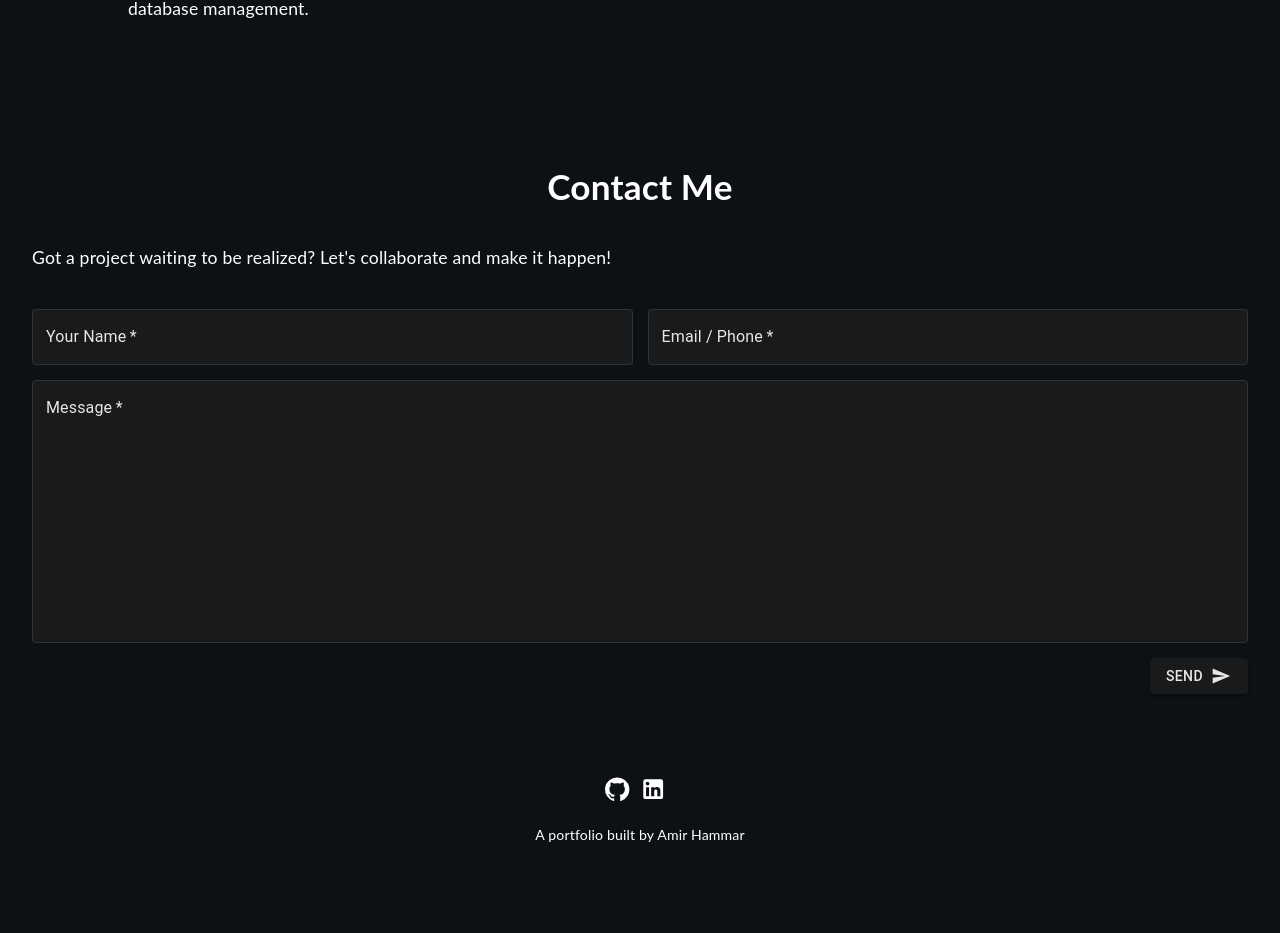
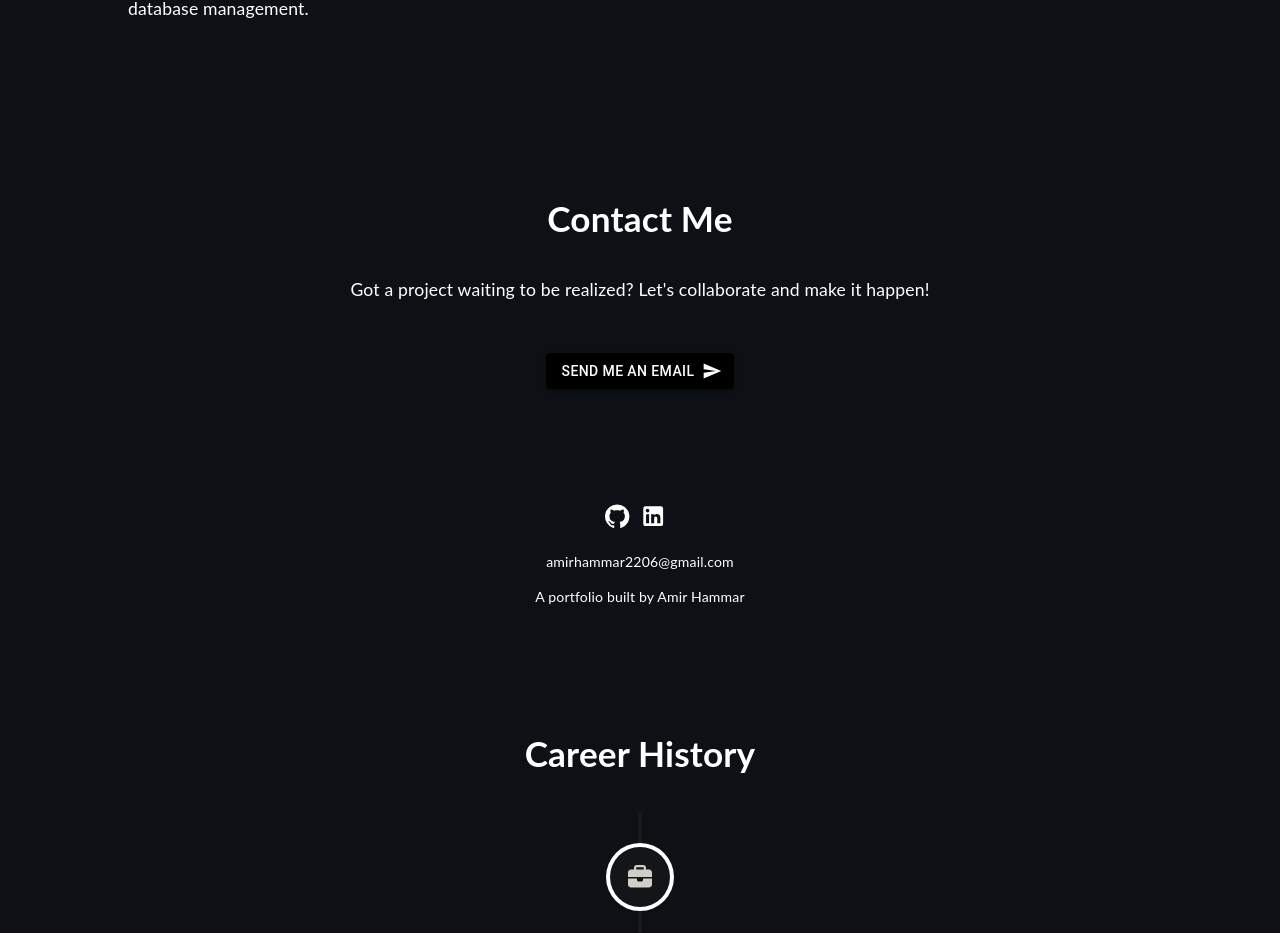
Before and after one commit to AbeKing13/my-portfolio, a React (Create React App) app: page / in a window 1280 px wide. Shown: the part 5640-6573 px from the top of the page. Built offline with nearby package versions, Linux system fonts and the light colour scheme.

Commit message:
Issue #11: Removed the old way to contact and now it works by opening the default email app of the user

```diff
--- a/src/assets/styles/Contact.scss
+++ b/src/assets/styles/Contact.scss
@@ -1,90 +1,36 @@
 .dark-mode {
-  .contact-form {
-
-    .MuiInputBase-input {
+  .contact_wrapper {
+    .email-button {
+      background-color: #000 !important;
       color: #fff !important;
-      background-color: #131516 !important;
-    }
-
-    .MuiOutlinedInput-root {
-      background-color: #131516 !important;
-    }
-
-
-    button {
-      background-color: rgb(24, 26, 27) !important;
-      color: rgb(232, 230, 227) !important;
 
       &:hover {
-        background-color: #ffffff !important;
-        color: #131516 !important;
+        background-color: #5000ca !important;
+        color: #fff !important;
       }
     }
-
-    fieldset {
-      background-color: rgb(24, 26, 27);
-      color: rgb(232, 230, 227);
-    }
-
-    .MuiOutlinedInput-notchedOutline {
-      border-color: #323333 !important;
-      transition: border-color 0.3s ease;
-    }
-    .MuiOutlinedInput-root:hover .MuiOutlinedInput-notchedOutline {
-      border-color: rgb(232, 230, 227) !important;
-    }
-  }
-
-  label {
-    color: rgb(232, 230, 227) !important;
   }
 }
 
-.contact_wrapper svg {
-  font-size: 1em;
-  vertical-align: middle;
-  margin-right: 5px;
-}
+.light-mode {
+  .contact_wrapper {
+    .email-button {
+      background-color: #ffffff !important;
+      color: #1e1d1d !important;
 
-.contact-form {
-  padding-top: 20px;
-
-  button {
-    float: right;
-    background-color: white;
-    color: #050f0b;
-  }
-
-  button:hover {
-    background-color: #050f0b;
-    color: white;
-  }
-
-  fieldset {
-    background-color: white;
+      &:hover {
+        background-color: #000 !important;
+        color: #fff !important;
+      }
+    }
   }
 }
 
-label {
-  font-size: 1.2rem;
-  font-family: "DomaineDispNar-Medium", sans-serif;
+.contact_wrapper {
+  text-align: center;
+  padding: 2rem;
+
+  .email-button {
+    margin-top: 2rem;
+  }
 }
-
-.form-flex {
-  display: flex;
-  gap: 15px;
-  padding-bottom: 15px;
-}
-
-.form-flex .MuiFormControl-root {
-  width: 100%;
-}
-
-form {
-  width: 100% !important;
-}
-
-.body-form {
-  width: 100% !important;
-  margin-bottom: 15px !important;
-}
--- a/src/components/Contact.tsx
+++ b/src/components/Contact.tsx
@@ -1,59 +1,11 @@
-import React, { useRef, useState } from "react";
+import React from "react";
 import "../assets/styles/Contact.scss";
-import Box from "@mui/material/Box";
 import Button from "@mui/material/Button";
 import SendIcon from "@mui/icons-material/Send";
-import TextField from "@mui/material/TextField";
-import emailjs from "@emailjs/browser";
 
 function Contact() {
-  const [name, setName] = useState<string>("");
-  const [email, setEmail] = useState<string>("");
-  const [message, setMessage] = useState<string>("");
-
-  const [nameError, setNameError] = useState<boolean>(false);
-  const [emailError, setEmailError] = useState<boolean>(false);
-  const [messageError, setMessageError] = useState<boolean>(false);
-
-  const form = useRef();
-
-  const sendEmail = (e: any) => {
-    e.preventDefault();
-
-    setNameError(name === "");
-    setEmailError(email === "");
-    setMessageError(message === "");
-
-    /* Uncomment below if you want to enable the emailJS */
-
-    if (name !== "" && email !== "" && message !== "") {
-      const templateParams = {
-        name: name,
-        email: email,
-        message: message,
-      };
-
-      emailjs
-        .send(
-          "service_jrmf9e6",
-          "template_qclndtb",
-          templateParams,
-          "WIaYGneROYSZk63Rd"
-        )
-        .then(
-          (response: any) => {
-            console.log("SUCCESS!", response.status, response.text);
-          },
-          (error: any) => {
-            console.log("FAILED...", error);
-          }
-        );
-
-      // Clear the form fields after sending
-      setName("");
-      setEmail("");
-      setMessage("");
-    }
+  const handleEmailClick = () => {
+    window.location.href = "mailto:amirhammar2206@gmail.com";
   };
 
   return (
@@ -65,64 +17,14 @@ function Contact() {
             Got a project waiting to be realized? Let's collaborate and make it
             happen!
           </p>
-          <Box
-            ref={form}
-            component="form"
-            noValidate
-            autoComplete="off"
-            className="contact-form"
+          <Button
+            variant="contained"
+            endIcon={<SendIcon />}
+            onClick={handleEmailClick}
+            className="email-button"
           >
-            <div className="form-flex">
-              <TextField
-                required
-                id="outlined-required"
-                label="Your Name"
-                placeholder="What's your name?"
-                value={name}
-                onChange={(e) => {
-                  setName(e.target.value);
-                }}
-                error={nameError}
-                helperText={nameError ? "Please enter your name" : ""}
-              />
-              <TextField
-                required
-                id="outlined-required"
-                label="Email / Phone"
-                placeholder="How can I reach you?"
-                value={email}
-                onChange={(e) => {
-                  setEmail(e.target.value);
-                }}
-                error={emailError}
-                helperText={
-                  emailError ? "Please enter your email or phone number" : ""
-                }
-              />
-            </div>
-            <TextField
-              required
-              id="outlined-multiline-static"
-              label="Message"
-              placeholder="Send me any inquiries or questions"
-              multiline
-              rows={10}
-              className="body-form"
-              value={message}
-              onChange={(e) => {
-                setMessage(e.target.value);
-              }}
-              error={messageError}
-              helperText={messageError ? "Please enter the message" : ""}
-            />
-            <Button
-              variant="contained"
-              endIcon={<SendIcon />}
-              onClick={sendEmail}
-            >
-              Send
-            </Button>
-          </Box>
+            Send me an email
+          </Button>
         </div>
       </div>
     </div>
--- a/src/components/Footer.tsx
+++ b/src/components/Footer.tsx
@@ -7,8 +7,9 @@ function Footer() {
   return (
     <footer>
       <div>
-        <a href="https://github.com/amir-hammar" target="_blank" rel="noreferrer"><GitHubIcon/></a>
-        <a href="https://www.linkedin.com/in/amirhammar/" target="_blank" rel="noreferrer"><LinkedInIcon/></a>
+        <a href="https://github.com/amir-hammar" target="_blank" rel="noreferrer noopener" title="Visit my GitHub profile"><GitHubIcon/></a>
+        <a href="https://www.linkedin.com/in/amirhammar/" target="_blank" rel="noreferrer noopener" title="Visit my LinkedIn profile"><LinkedInIcon/></a>
+        <p>amirhammar2206@gmail.com</p>
       </div>
       <p>A portfolio built by Amir Hammar</p>
     </footer>
```
